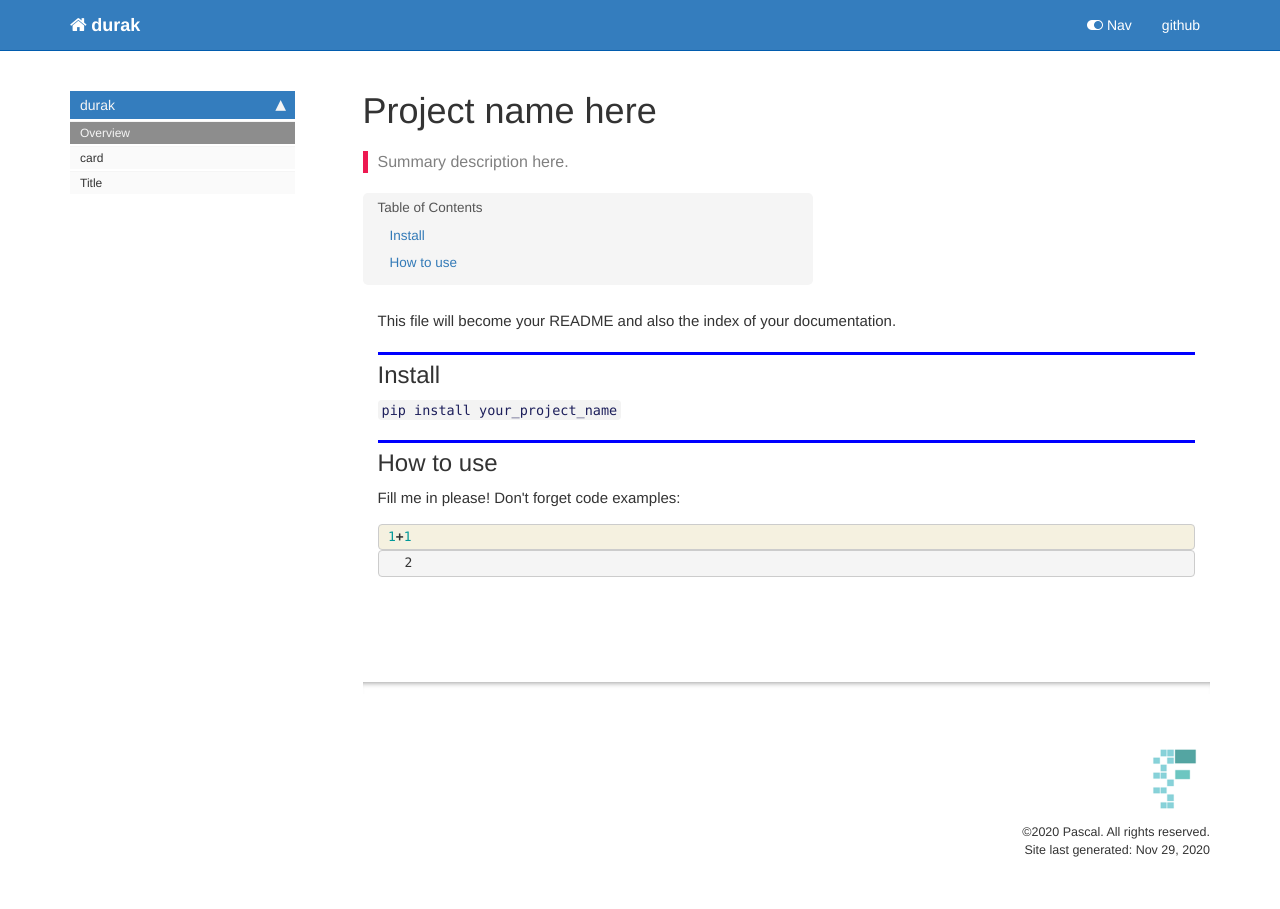
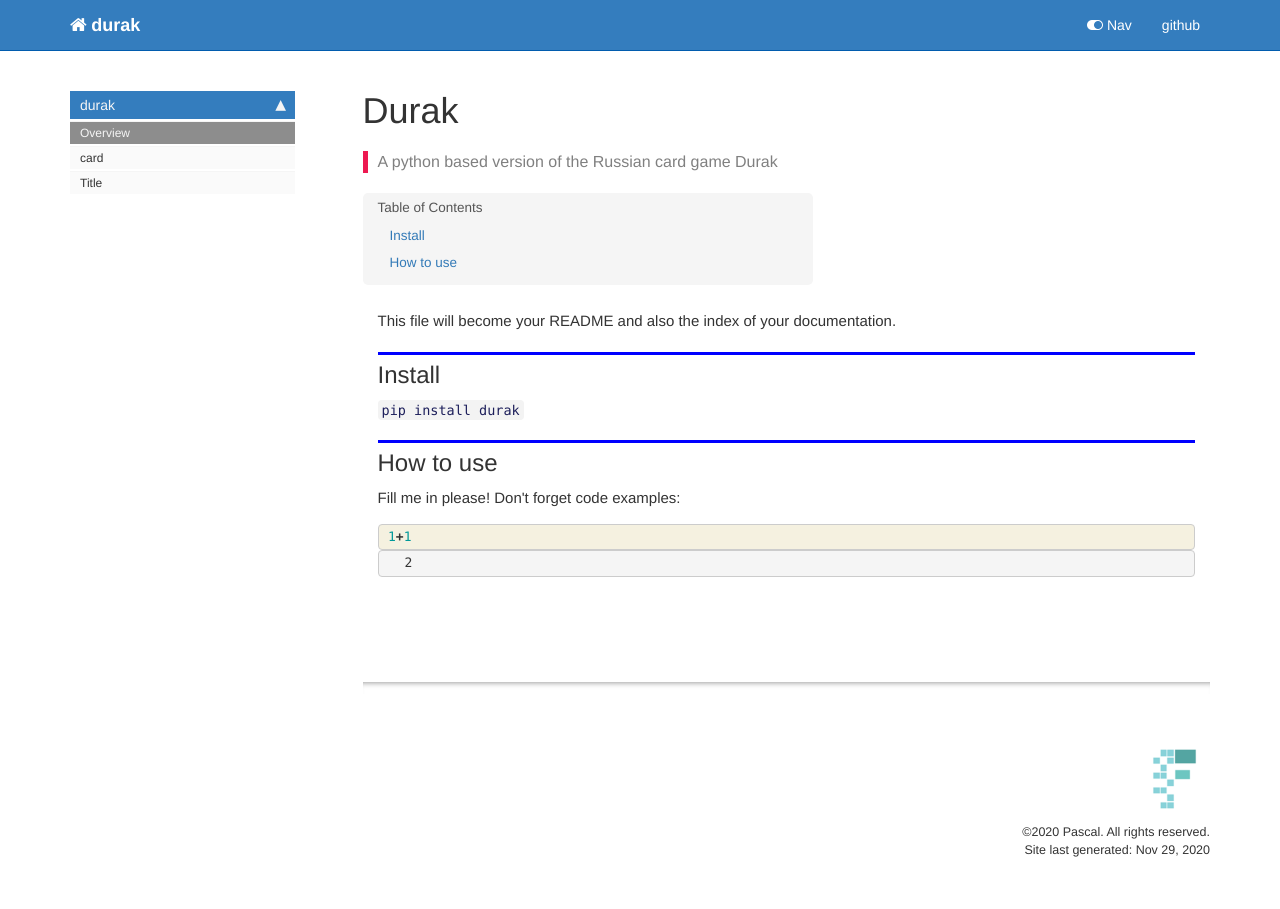
Before and after one commit to PascalPfeiffer777/durak, a Jekyll site: the page built from docs/index.html, in a window 1280 px wide. Built offline with Jekyll 4.4.1, drawn with Linux system fonts in a browser that asks for light colours; nearby versions of some CDN libraries; comment, search, counter and statistics services are not loaded.

Commit message:
new commit

```diff
--- a/docs/index.html
+++ b/docs/index.html
@@ -1,13 +1,13 @@
 ---
 
-title: Project name here
+title: Durak
 
 
 keywords: fastai
 sidebar: home_sidebar
 
-summary: "Summary description here."
-description: "Summary description here."
+summary: "A python based version of the Russian card game Durak"
+description: "A python based version of the Russian card game Durak"
 nb_path: "index.ipynb"
 ---
 <!--
@@ -44,7 +44,7 @@ nb_path: "index.ipynb"
 </div>
 <div class="cell border-box-sizing text_cell rendered"><div class="inner_cell">
 <div class="text_cell_render border-box-sizing rendered_html">
-<p><code>pip install your_project_name</code></p>
+<p><code>pip install durak</code></p>
 
 </div>
 </div>
```
Also changed, not shown: README.md.
